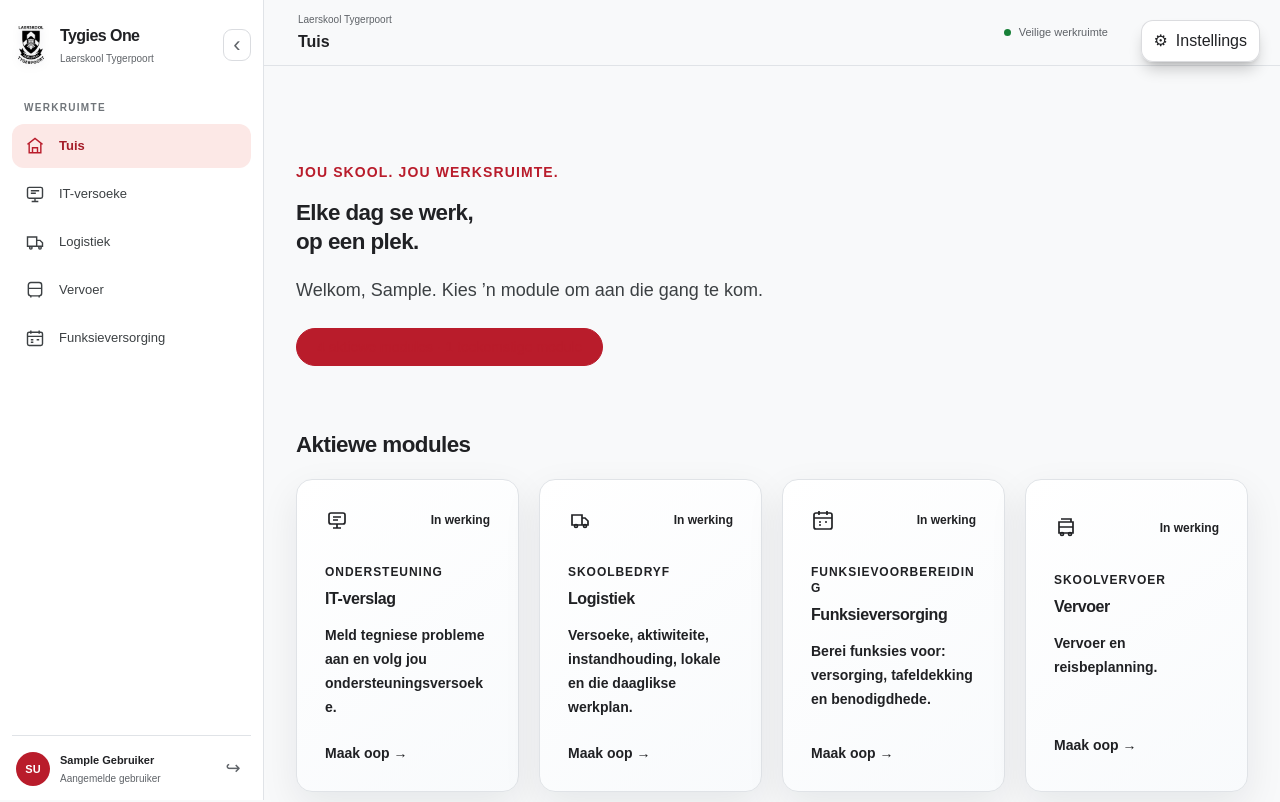
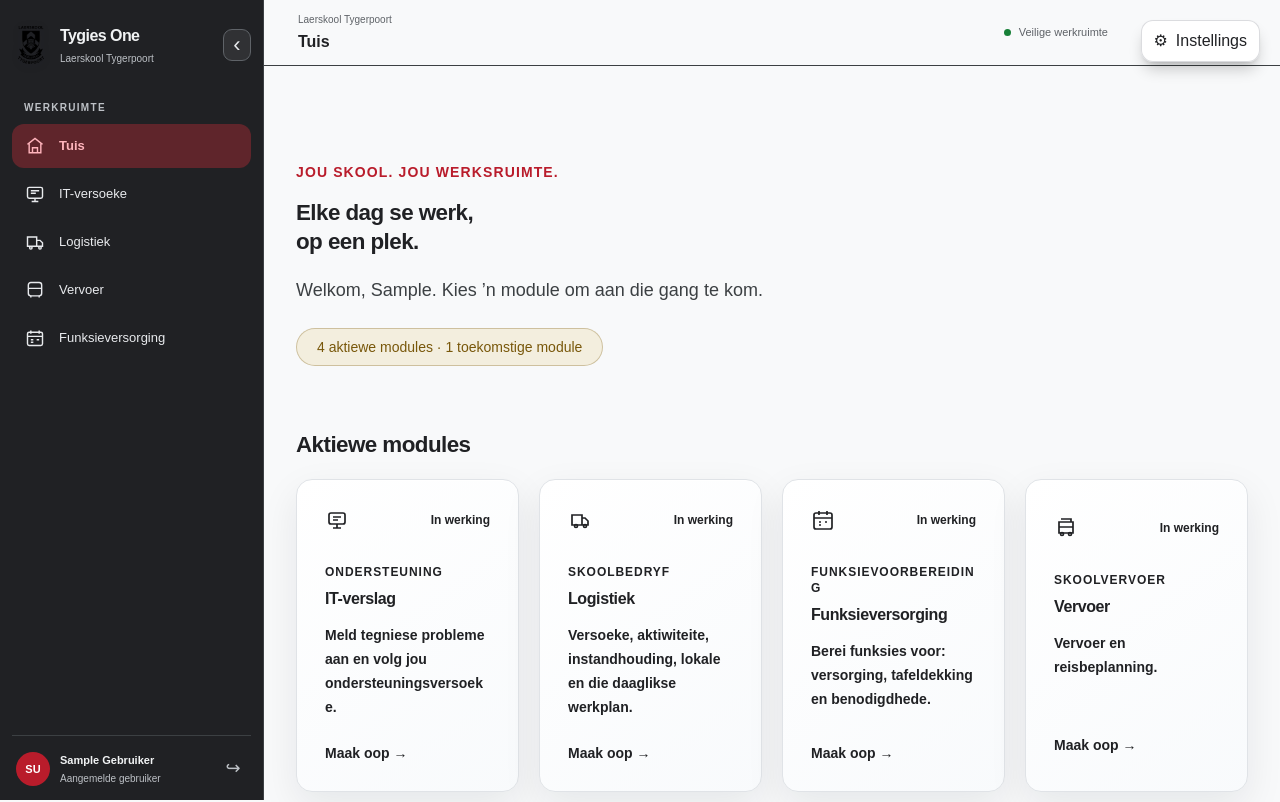
Before and after one commit to wbreytenbach-ops/nkrn-platform, a Next.js app in the folder web/: page / in a window 1280 px wide. Shown: the top 802 px of the page. Built offline with nearby package versions, Linux system fonts and the light colour scheme; sample sign-in values are in the browser's storage.

Commit message:
fix: retain dark sidebar and improve light homepage summary contrast

```diff
--- a/web/src/app/components/workspace-shell.css
+++ b/web/src/app/components/workspace-shell.css
@@ -226,3 +226,61 @@ html.tygies-workspace-active[data-theme="light"] .workspace-content .nkrn-contro
 html.tygies-workspace-active[data-theme="light"] .workspace-content .nkrn-control .text-zinc-700 {
   color: #5f6368 !important;
 }
+
+/* Tygies One: keep the workspace navigation dark in both theme modes.
+   The content area follows the selected theme; the sidebar remains charcoal. */
+.workspace-shell {
+  --ws-side-bg: #202124;
+  --ws-line: #3c4043;
+}
+.workspace-sidebar {
+  color: #e8eaed;
+  background: #202124;
+  border-right-color: #3c4043;
+}
+.workspace-sidebar .workspace-brand-copy strong,
+.workspace-sidebar .workspace-user-copy strong {
+  color: #f1f3f4;
+}
+.workspace-sidebar .workspace-brand-copy small,
+.workspace-sidebar .workspace-user-copy small,
+.workspace-sidebar .workspace-nav-label {
+  color: #bdc1c6;
+}
+.workspace-sidebar .workspace-collapse {
+  border-color: #5f6368;
+  color: #e8eaed;
+  background: #303134;
+}
+.workspace-sidebar .workspace-nav-link {
+  color: #e8eaed;
+}
+.workspace-sidebar .workspace-nav-link:hover {
+  color: #ffffff;
+  background: #3c4043;
+}
+.workspace-sidebar .workspace-nav-link.is-active {
+  color: #ffb4bc;
+  background: #5f252b;
+}
+.workspace-sidebar .workspace-nav-link.is-active svg {
+  color: #ffb4bc;
+}
+.workspace-sidebar .workspace-sidebar-footer {
+  border-top-color: #3c4043;
+}
+.workspace-sidebar .workspace-logout {
+  color: #bdc1c6;
+}
+.workspace-sidebar .workspace-logout:hover {
+  color: #ffb4bc;
+  background: #3c4043;
+}
+
+/* The gold summary label needs a darker foreground on the light homepage. */
+html.tygies-workspace-active[data-theme="light"] .workspace-content .q4-module-summary {
+  color: #78570a !important;
+  -webkit-text-fill-color: #78570a !important;
+  background-color: rgba(215, 163, 31, .12) !important;
+  border-color: rgba(120, 87, 10, .3) !important;
+}
```
